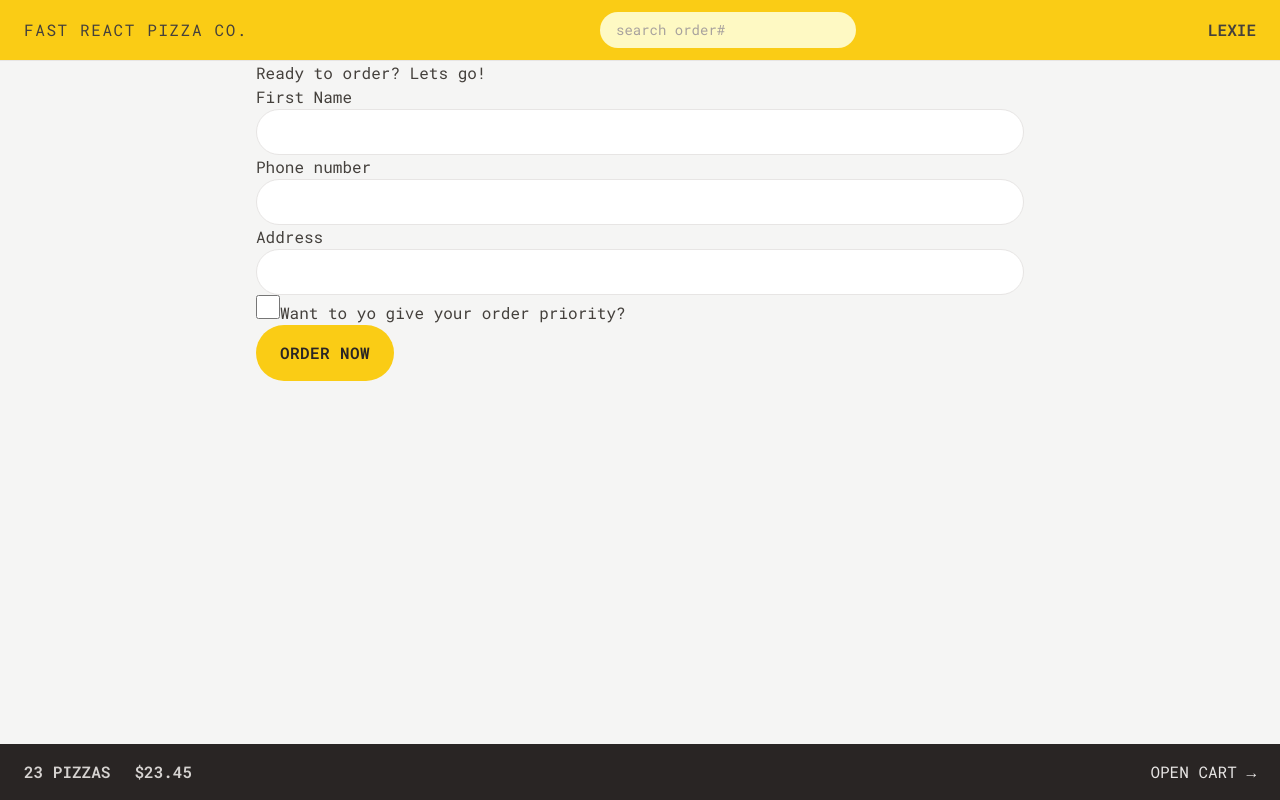
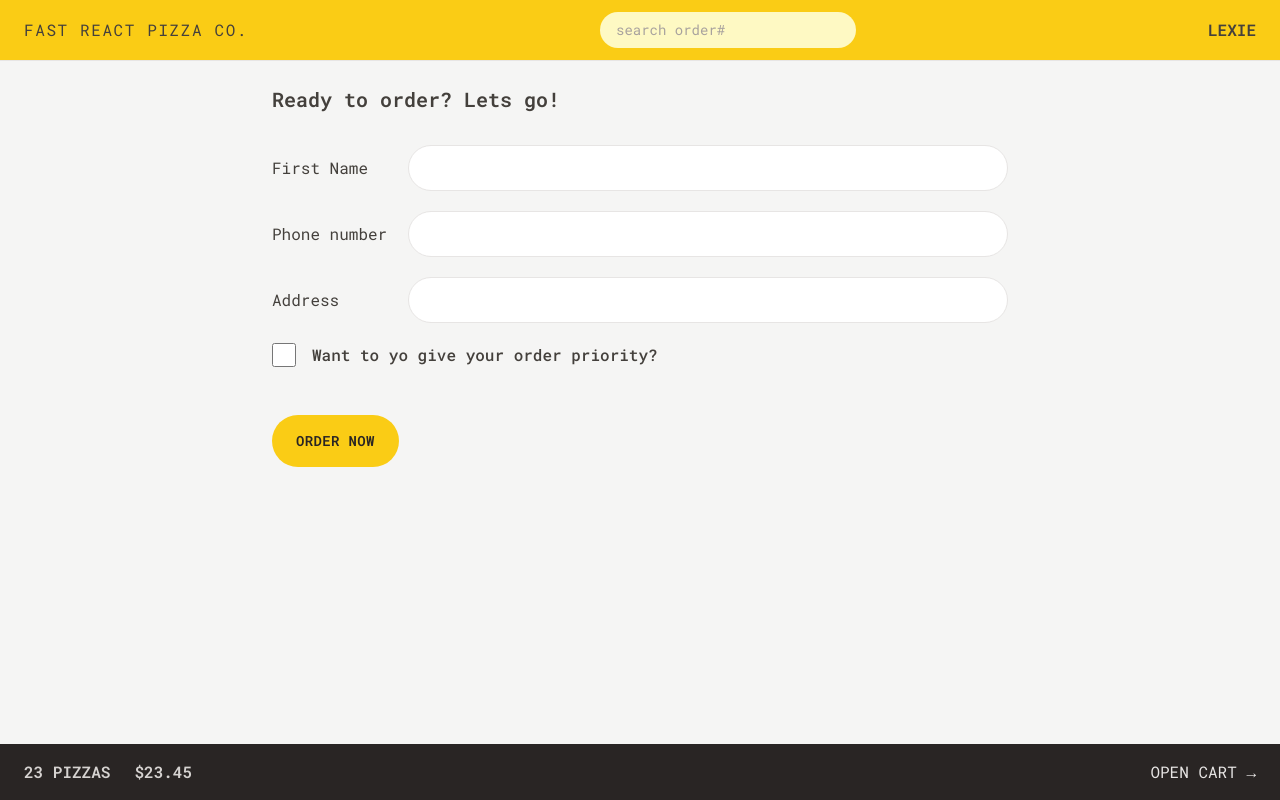
Before and after one commit to lexiecodingwithcat/pj-fast-react-pizza, a React (Vite) app: page /order/new in a window 1280 px wide. Built offline with nearby package versions, Linux system fonts and the light colour scheme.

Commit message:
styled order form and favicon

```diff
--- a/src/features/order/CreateOrder.jsx
+++ b/src/features/order/CreateOrder.jsx
@@ -1,6 +1,11 @@
 // import { useState } from "react";
 
-import { Form, redirect, useActionData, useNavigation } from "react-router-dom";
+import {
+  Form,
+  redirect,
+  useActionData,
+  useNavigation,
+} from "react-router-dom";
 import { createOrder } from "../../services/apiRestaurant";
 import Button from "../../ui/Button";
 
@@ -38,35 +43,66 @@ function CreateOrder() {
   // const [withPriority, setWithPriority] = useState(false);
   const cart = fakeCart;
   const navigation = useNavigation();
-  const isSubmitting = navigation.state === "submitting";
+  const isSubmitting =
+    navigation.state === "submitting";
   // we can get access to whatever return from the action function
   //in case there is no submission
   const formErrors = useActionData();
   return (
-    <div>
-      <h2>Ready to order? Lets go!</h2>
+    <div className="px-4 py-6">
+      <h2 className="mb-8 text-xl font-semibold">
+        Ready to order? Lets go!
+      </h2>
       {/* action will be the path that this form will be submitted to  */}
       <Form method="POST" action="/order/new">
-        <div>
-          <label>First Name</label>
-          <input type="text" name="customer" required className="input" />
+        <div className="mb-5 flex flex-col gap-2 sm:flex-row sm:items-center">
+          {/* basis is the original size of the box */}
+          {/* if there is no basis then it will be auto: the original size of the content */}
+          <label className="sm:basis-40">
+            First Name
+          </label>
+          <input
+            type="text"
+            name="customer"
+            required
+            className="input"
+          />
         </div>
 
         <div>
-          <label>Phone number</label>
-          <div>
-            <input type="tel" name="phone" required className="input" />
+          <div className="mb-5 flex flex-col gap-2 sm:flex-row sm:items-center">
+            <label className="sm:basis-40">
+              Phone number
+            </label>
+            <input
+              type="tel"
+              name="phone"
+              required
+              className="input"
+            />
           </div>
+          {formErrors?.phone && (
+            <p className="mb-2 text-xs mt-1 text-red-600 sm:mb-4 sm:mt-2 sm:text-sm">
+              {formErrors.phone}
+            </p>
+          )}
         </div>
-        {formErrors?.phone && <p>{formErrors.phone}</p>}
+
         <div>
-          <label>Address</label>
-          <div>
-            <input type="text" name="address" required className="input" />
+          <div className="mb-5 flex flex-col gap-2 sm:flex-row sm:items-center">
+            <label className="sm:basis-40">
+              Address
+            </label>
+            <input
+              type="text"
+              name="address"
+              required
+              className="input"
+            />
           </div>
         </div>
 
-        <div>
+        <div className="mb-12 flex items-center gap-4">
           <input
             type="checkbox"
             name="priority"
@@ -75,15 +111,30 @@ function CreateOrder() {
             // onChange={(e) => setWithPriority(e.target.checked)}
             className="h-6 w-6 accent-yellow-400 focus:outline-none focus:ring focus:ring-yellow-400 focus:ring-offset-2"
           />
-          <label htmlFor="priority">Want to yo give your order priority?</label>
+          <label
+            htmlFor="priority"
+            className="font-medium"
+          >
+            Want to yo give your order priority?
+          </label>
         </div>
 
         <div>
           {/* we use this hidden input to pass the cart data to action function since it is part of form */}
-          <input type="hidden" name="cart" value={JSON.stringify(cart)} />
+          <input
+            type="hidden"
+            name="cart"
+            value={JSON.stringify(cart)}
+          />
 
-         <Button disabled={isSubmitting} type="primary">{isSubmitting ? "Placing order..." : "Order now"}</Button>
-
+          <Button
+            disabled={isSubmitting}
+            type="primary"
+          >
+            {isSubmitting
+              ? "Placing order..."
+              : "Order now"}
+          </Button>
         </div>
       </Form>
     </div>
@@ -108,7 +159,8 @@ export async function action({ request }) {
     //we add phone property to the error object
     errors.phone =
       "Please give us your correct phone number. We may need it to contact you.";
-  if (Object.keys(errors).length > 0) return errors;
+  if (Object.keys(errors).length > 0)
+    return errors;
 
   const newOrder = await createOrder(order);
   //here we need to redirect to the order/:orderId page
--- a/src/ui/Button.jsx
+++ b/src/ui/Button.jsx
@@ -10,13 +10,13 @@ function Button({
   type,
 }) {
   const base =
-    "focus:outline-none inline-block rounded-full bg-yellow-400  font-semibold uppercase tracking-wide text-stone-800 transition-colors duration-300 hover:bg-yellow-300 focus:ring focus:ring-yellow-300 focus:ring-offset-2 disabled:cursor-not-allowed ";
+    "text-sm focus:outline-none inline-block rounded-full bg-yellow-400  font-semibold uppercase tracking-wide text-stone-800 transition-colors duration-300 hover:bg-yellow-300 focus:ring focus:ring-yellow-300 focus:ring-offset-2 disabled:cursor-not-allowed ";
   const styles = {
     primary: base + "px-4 py-3 md:px-6 md:py-4 ",
     small:
       base +
       "py-2 px-4 md:px-6 md:py-2.5 text-xs",
-      secondary:"focus:outline-none inline-block rounded-full border-2 border-stone-300 font-semibold uppercase tracking-wide text-stone-400 transition-colors duration-300 hover:bg-stone-300 hover:text-stone-800 focus:ring focus:ring-stone-200 focus:ring-offset-2 disabled:cursor-not-allowed px-4 py-2.5 md:px-6  md:py-3.5"
+      secondary:"text-sm focus:outline-none inline-block rounded-full border-2 border-stone-300 font-semibold uppercase tracking-wide text-stone-400 transition-colors duration-300 hover:bg-stone-300 hover:text-stone-800 focus:ring focus:ring-stone-200 focus:ring-offset-2 disabled:cursor-not-allowed px-4 py-2.5 md:px-6  md:py-3.5"
   };
   if (to)
     return (
```
Also changed, not shown: index.html (+5 -1 lines).
